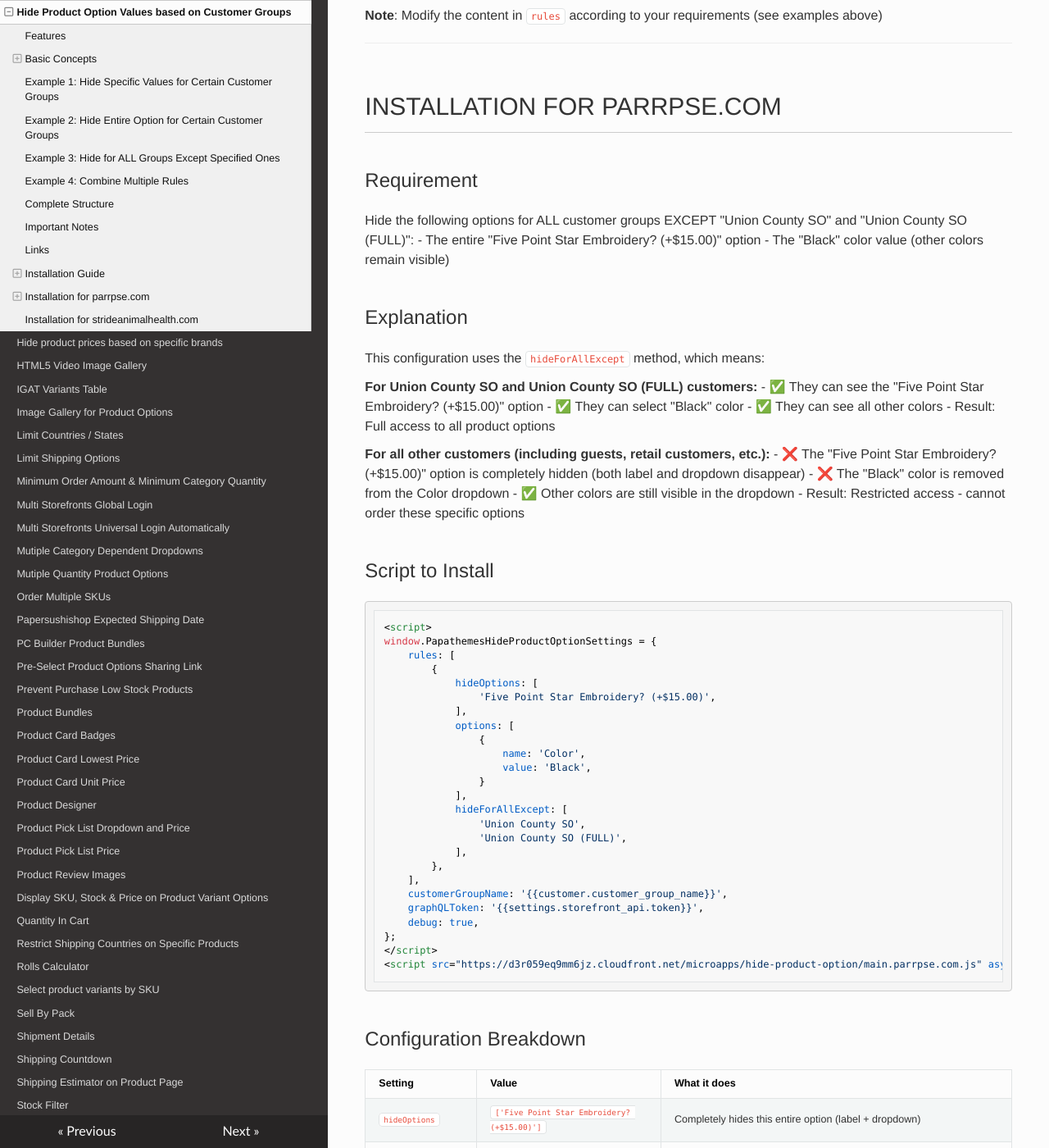
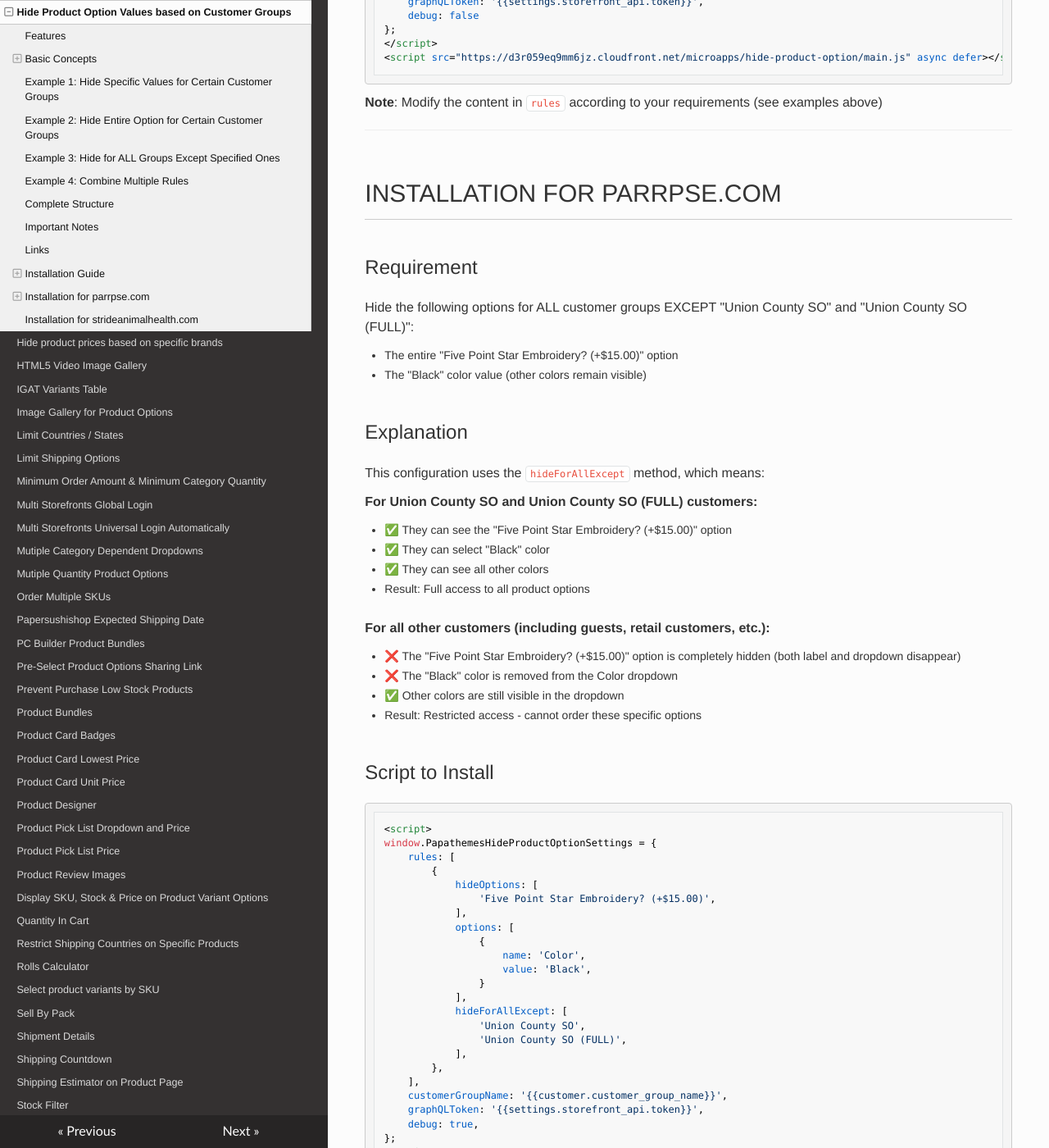
Before and after one commit to tvlgiao/bc-addons-docs, an MkDocs documentation site: the page built from docs/hide-option-values-based-on-customer-groups.md, in a window 1280 px wide and 1400 px high, scrolled down 5756 px. Shown: the whole window at 82% size. Built offline with MkDocs 1.6.1, drawn with Linux system fonts in a browser that asks for light colours; nearby versions of some CDN libraries; some of the changed text lies outside the part shown.

````diff
--- a/docs/hide-option-values-based-on-customer-groups.md
+++ b/docs/hide-option-values-based-on-customer-groups.md
@@ -4,10 +4,10 @@ This script allows you to hide product options or option values based on custome
 
 ## Features
 
-✅ **Hide entire options** - Hide both dropdown/input and label of an option
-✅ **Hide specific values** - Only hide some values within a dropdown
-✅ **Hide for specific customer groups** - Hide options only for certain customer groups
-✅ **Hide for all except** - Hide options for all customer groups except specified ones
+- ✅ **Hide entire options** - Hide both dropdown/input and label of an option
+- ✅ **Hide specific values** - Only hide some values within a dropdown
+- ✅ **Hide for specific customer groups** - Hide options only for certain customer groups
+- ✅ **Hide for all except** - Hide options for all customer groups except specified ones
 
 ## Basic Concepts
 
@@ -118,12 +118,14 @@ This script allows you to hide product options or option values based on custome
 ```
 
 **Result**:
+
 - Customers in "Union County SO" or "Union County SO (FULL)" → See all options
 - Customers in other groups (including guests) → Cannot see "Five Point Star Embroidery" and "Black" color
 
 ## Example 4: Combine Multiple Rules
 
 **Requirement**:
+
 - Hide size "Extra Small" for "Dealer" group
 - Hide entire "Gift Wrapping" option for ALL groups except "VIP Customer"
 
@@ -251,20 +253,25 @@ window.PapathemesHideProductOptionSettings = {
 ## Installation for parrpse.com
 
 ### Requirement
+
 Hide the following options for ALL customer groups EXCEPT "Union County SO" and "Union County SO (FULL)":
+
 - The entire "Five Point Star Embroidery? (+$15.00)" option
 - The "Black" color value (other colors remain visible)
 
 ### Explanation
+
 This configuration uses the `hideForAllExcept` method, which means:
 
 **For Union County SO and Union County SO (FULL) customers:**
+
 - ✅ They can see the "Five Point Star Embroidery? (+$15.00)" option
 - ✅ They can select "Black" color
 - ✅ They can see all other colors
 - Result: Full access to all product options
 
 **For all other customers (including guests, retail customers, etc.):**
+
 - ❌ The "Five Point Star Embroidery? (+$15.00)" option is completely hidden (both label and dropdown disappear)
 - ❌ The "Black" color is removed from the Color dropdown
 - ✅ Other colors are still visible in the dropdown
@@ -310,6 +317,7 @@ window.PapathemesHideProductOptionSettings = {
 | `debug` | `true` | Shows debug information in browser Console (F12) for troubleshooting |
 
 ### Testing
+
 1. **Test as Union County SO customer**: You should see the embroidery option and Black color
 2. **Test as guest or other group**: The embroidery option should completely disappear, and Black color should not be in the dropdown
 3. **Enable debug mode**: Press F12, go to Console tab to see detailed logs
````
